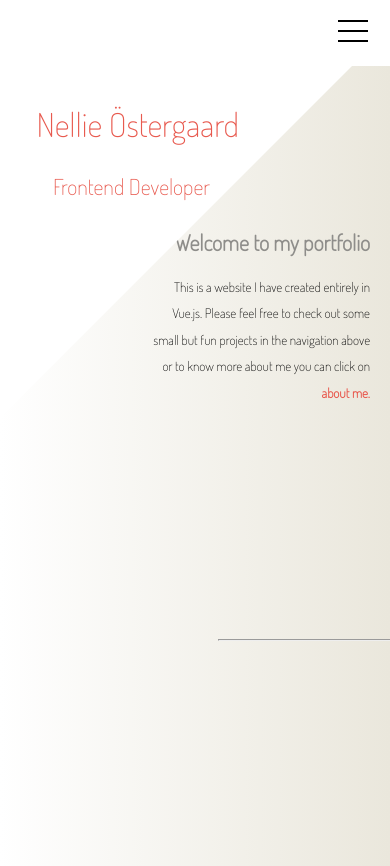
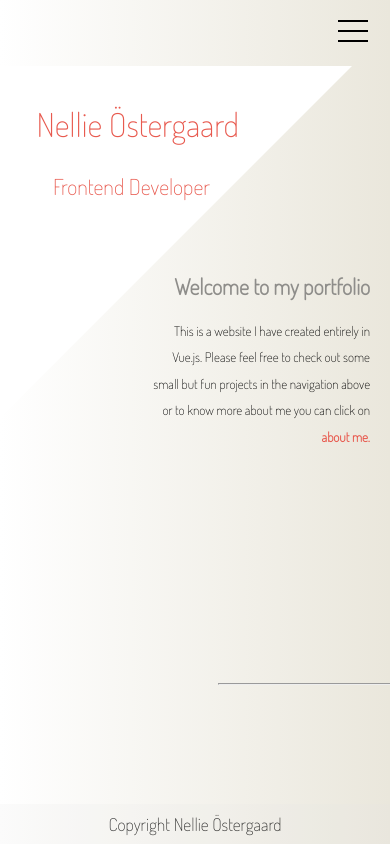
Before and after one commit to nellieostergaard/my-portfolio, a Vue app in the folder my-portfolio/: page / in a window 390 px wide. Shown: the top 866 px of the page. After the commit the page ends 844 px from the top, so only its background shows below. Built offline with nearby package versions, Linux system fonts and the light colour scheme; what vue-draggable, vue-resource would draw is missing.

Commit message:
fix background bug

```diff
--- a/my-portfolio/src/assets/sass/media.sass
+++ b/my-portfolio/src/assets/sass/media.sass
@@ -7,10 +7,12 @@
       top: 3em
       position: relative
     /* Home start */
-    .welcome-text-container, .wavy-text-container
+    .welcome-text-container
       text-align: right
       margin: 0
       line-height: 1.2rem
+      position: relative
+      top: 2em
       h2
         font-size: 1rem
       p
@@ -95,6 +97,8 @@
 
         img
           margin: 0
+        p
+          text-align: center
 
       .toggle-content-container
         margin: 3em 0
--- a/my-portfolio/src/assets/sass/style.sass
+++ b/my-portfolio/src/assets/sass/style.sass
@@ -8,6 +8,11 @@ html
 
 body
   margin: 0
+  background: linear-gradient(90deg, rgba(255,255,255,1) 0%, #EAE7DC 100%)
+  background-size: cover
+
+html, body
+  min-height: 100%
 
 #app
   font-family: 'Dosis', sans-serif
@@ -15,14 +20,11 @@ body
   -moz-osx-font-smoothing: grayscale
   text-align: center
   color: black
-  height: 100vh
-  width: 100%
 
   .page-wrapper
     padding: 20px
     z-index: 1
     height: 90%
-    background: linear-gradient(90deg, rgba(255,255,255,1) 0%, #EAE7DC 100%)
 
   a
     text-decoration: none
@@ -582,8 +584,6 @@ nav
 
     a
       font-weight: 600
-      color: $color-black
-      text-decoration: underline !important
 
   .me-content-container
     display: flex
@@ -595,6 +595,8 @@ nav
       height: 250px
       width: 250px
       margin-right: 3em
+    p
+      text-align: left
 
   .toggle-content-container
     display: flex
```
